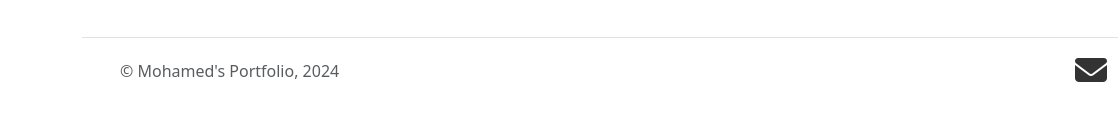
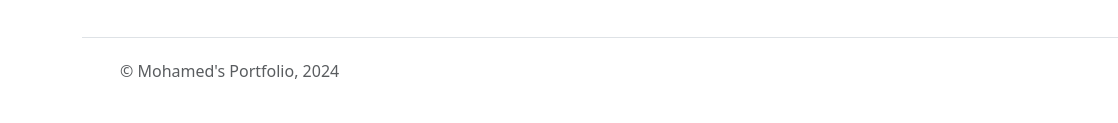
Before and after one commit to mohamedtaee/mohamedtaee.github.io, a plain HTML site: page index.html in a window 1280 px wide. Shown: the part 413-536 px from the top of the page, 0-1118 px from the left. Drawn offline with Linux system fonts and the light colour scheme.

Commit message:
Update footer.html

```diff
--- a/footer.html
+++ b/footer.html
@@ -8,7 +8,6 @@
     </div>
 
     <ul class="nav col-md-4 justify-content-end list-unstyled d-flex">
-      <li class="ms-3"><a class="text-body-secondary" href="mailto:mohamed.taee@outlook.com"><i class="fa-solid fa-envelope fa-2x" style="color: #333333;"></i></a></li>
       <li class="ms-3"><a class="text-body-secondary" href="https://github.com/mohamedtaee"><i class="fa-brands fa-github fa-2x"
                                                         style="color: #333333;"></i></a></li>
       <li class="ms-3"><a class="text-body-secondary" href="https://www.quotemy.life/"><i class="fa-brands fa-python fa-2x" style="color: #333333;"></i></a></li>
```
